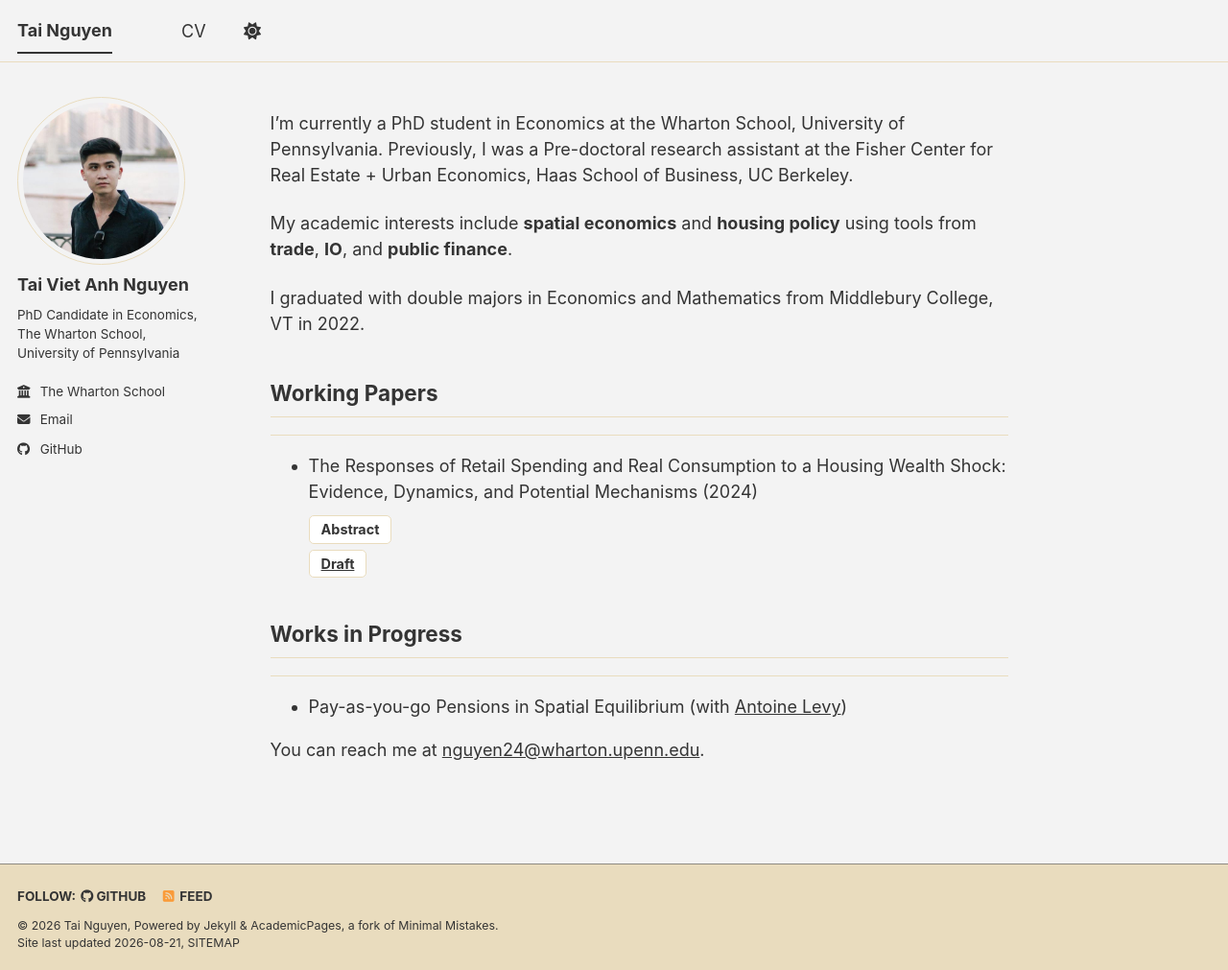
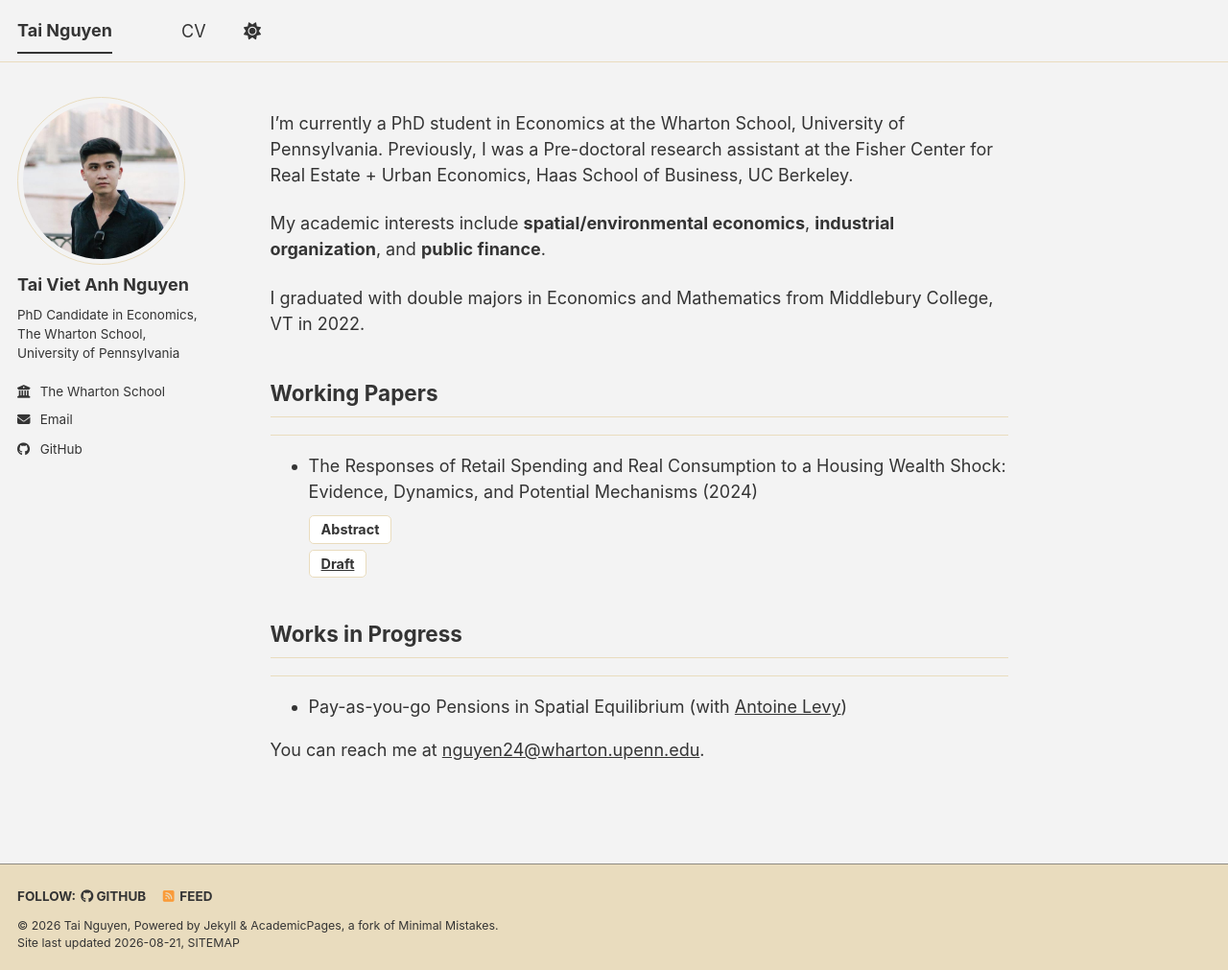
Before and after one commit to tvnguyen24/tvnguyen24.github.io, a Jekyll site: the page built from _pages/about.md, in a window 1280 px wide and 1011 px high. Shown: the whole window at 96% size. Built offline with Jekyll 4.4.1, drawn with Linux system fonts in a browser that asks for light colours; a style sheet for code colours, icons or effects is not loaded.

Commit message:
Update research interests line

```diff
--- a/_pages/about.md
+++ b/_pages/about.md
@@ -9,7 +9,7 @@ redirect_from:
 
 I'm currently a PhD student in Economics at the Wharton School, University of Pennsylvania. Previously, I was a Pre-doctoral research assistant at the Fisher Center for Real Estate + Urban Economics, Haas School of Business, UC Berkeley.
 
-My academic interests include **spatial economics** and **housing policy** using tools from **trade**, **IO**, and **public finance**.
+My academic interests include **spatial/environmental economics**, **industrial organization**, and **public finance**.
 
 I graduated with double majors in Economics and Mathematics from Middlebury College, VT in 2022.
 
```
